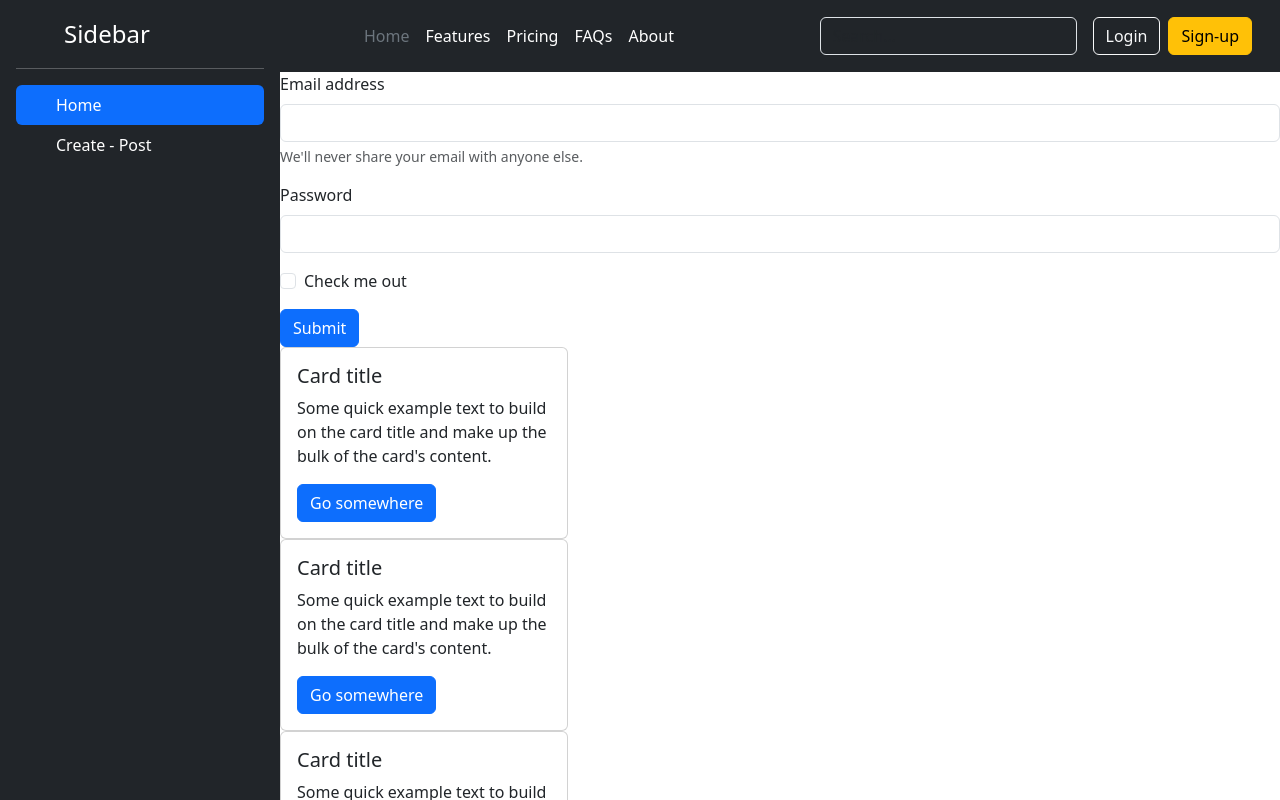
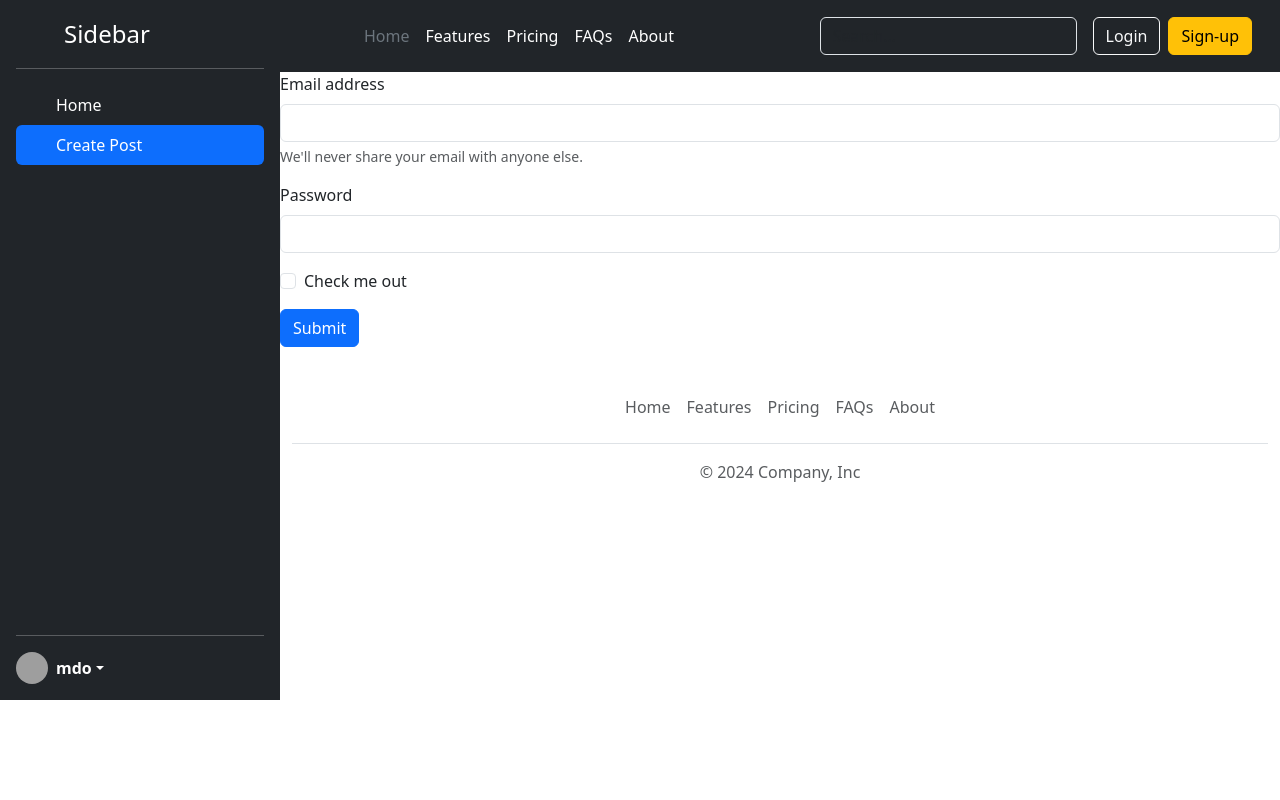
Before and after one commit to Mihir-raj-12/Social-Media-App, a React (Vite) app: page / in a window 1280 px wide. Shown: the top 800 px of the page. Built offline with nearby package versions, Linux system fonts and the light colour scheme; grey boxes are pictures that could not be loaded.

Commit message:
update regarding createContext

```diff
--- a/src/App.jsx
+++ b/src/App.jsx
@@ -5,18 +5,31 @@ import Sidebar from "./components/Sidebar";
 import CreatePost from "./components/CreatePost";
 import Post from "./components/Post";
 import PostList from "./components/PostList";
+import { useState } from "react";
+import PostListProvider from "./store/post-list-store";
 
 function App() {
+  const [selectedTab, setSelectedTab] = useState("Create Post");
+
   return (
+    <PostListProvider>
       <div className="app-container">
-      <Sidebar></Sidebar>
+        <Sidebar
+          selectedTab={selectedTab}
+          setSelectedTab={setSelectedTab}
+        ></Sidebar>
         <div className="content">
           <Header></Header>
+          {selectedTab === "Home" ? (
+            <PostList></PostList>
+          ) : (
             <CreatePost></CreatePost>
-        <PostList></PostList>
+          )}
+
           <Footer></Footer>
         </div>
       </div>
+    </PostListProvider>
   );
 }
 
--- a/src/components/CreatePost.jsx
+++ b/src/components/CreatePost.jsx
@@ -2,7 +2,7 @@ const CreatePost = () => {
   return (
     <form>
       <div className="mb-3">
-        <label for="exampleInputEmail1" className="form-label">
+        <label htmlFor="exampleInputEmail1" className="form-label">
           Email address
         </label>
         <input
@@ -16,7 +16,7 @@ const CreatePost = () => {
         </div>
       </div>
       <div className="mb-3">
-        <label for="exampleInputPassword1" className="form-label">
+        <label htmlFor="exampleInputPassword1" className="form-label">
           Password
         </label>
         <input
@@ -31,7 +31,7 @@ const CreatePost = () => {
           className="form-check-input"
           id="exampleCheck1"
         />
-        <label className="form-check-label" for="exampleCheck1">
+        <label className="form-check-label" htmlFor="exampleCheck1">
           Check me out
         </label>
       </div>
--- a/src/components/Sidebar.jsx
+++ b/src/components/Sidebar.jsx
@@ -1,4 +1,8 @@
-const Sidebar = () => {
+const Sidebar = ({ selectedTab, setSelectedTab }) => {
+  // const handleOnClick = (tabName) => {
+  //   selectedTab(tabName);
+  // };
+
   return (
     <div
       className="d-flex flex-column flex-shrink-0 p-3 text-bg-dark sidebar"
@@ -15,20 +19,40 @@ const Sidebar = () => {
       </a>
       <hr />
       <ul className="nav nav-pills flex-column mb-auto">
-        <li className="nav-item">
-          <a href="#" className="nav-link active" aria-current="page">
+        <li
+          className="nav-item"
+          onClick={() => {
+            setSelectedTab("Home");
+          }}
+        >
+          <a
+            href="#"
+            className={`nav-link text-white ${
+              selectedTab === "Home" && "active"
+            }`}
+            aria-current="page"
+          >
             <svg className="bi pe-none me-2" width="16" height="16">
               <use xlinkHref="#home"></use>
             </svg>
             Home
           </a>
         </li>
-        <li>
-          <a href="#" className="nav-link text-white">
+        <li
+          onClick={() => {
+            setSelectedTab("Create Post");
+          }}
+        >
+          <a
+            href="#"
+            className={`nav-link text-white ${
+              selectedTab === "Create Post" && "active"
+            }`}
+          >
             <svg className="bi pe-none me-2" width="16" height="16">
               <use xlinkHref="#speedometer2"></use>
             </svg>
-            Create - Post
+            Create Post
           </a>
         </li>
       </ul>
--- /dev/null
+++ b/src/store/post-list-store.jsx
@@ -0,0 +1,26 @@
+import { createContext, useReducer } from "react";
+
+const PostList = createContext({
+  postList: [],
+  addPost: () => {},
+  deletePost: () => {},
+});
+
+const postListReducer = (currentPostList, action) => {
+  return currentPostList;
+};
+
+const PostListProvider = ({ children }) => {
+  const [postList, dispatchPostList] = useReducer(postListReducer, []);
+
+  const addPost = () => {};
+
+  const deletePost = () => {};
+  return (
+    <PostList.Provider value={{ postList, addPost, deletePost }}>
+      {children}
+    </PostList.Provider>
+  );
+};
+
+export default PostListProvider;
```
Lines whose indentation alone changed are shown as unchanged.
